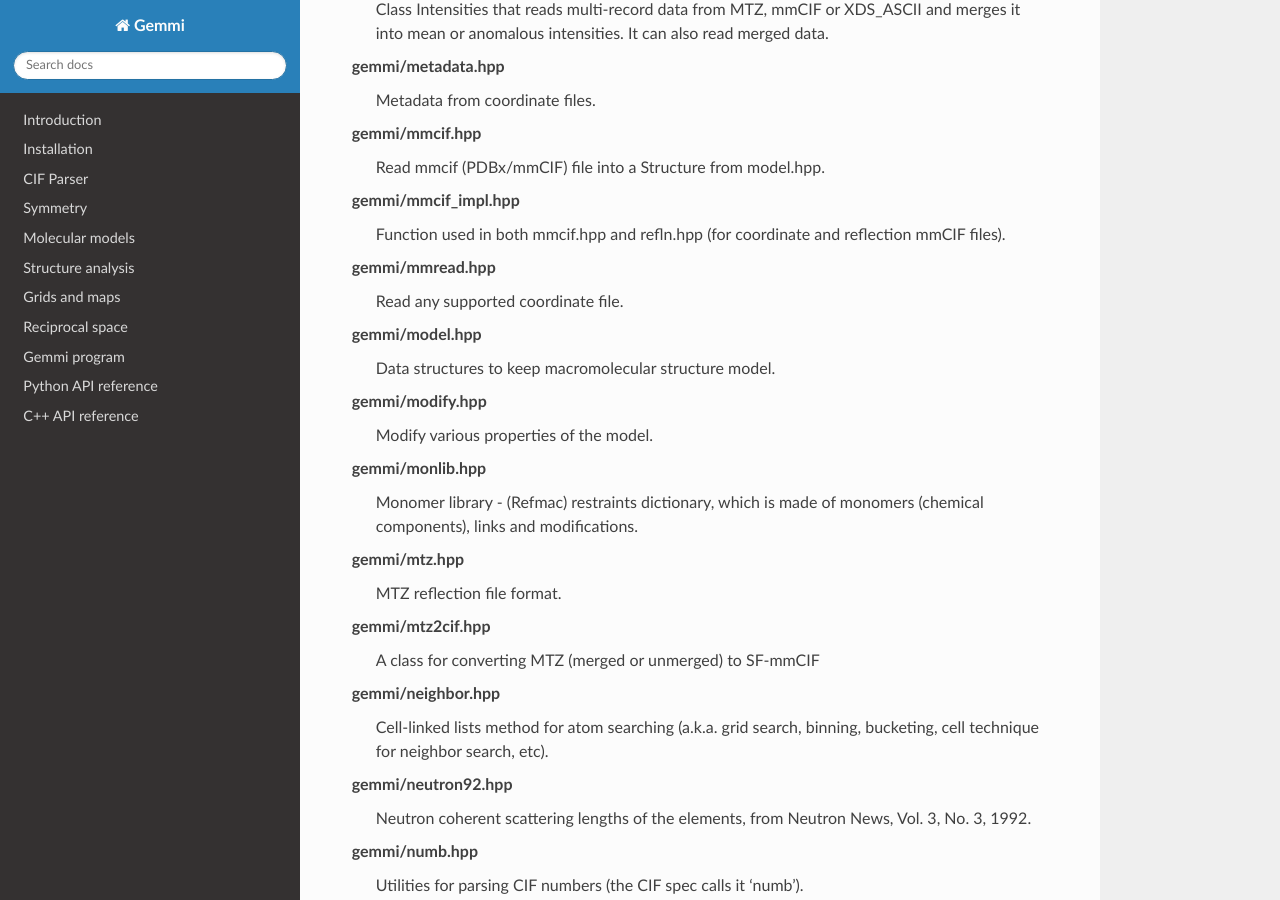
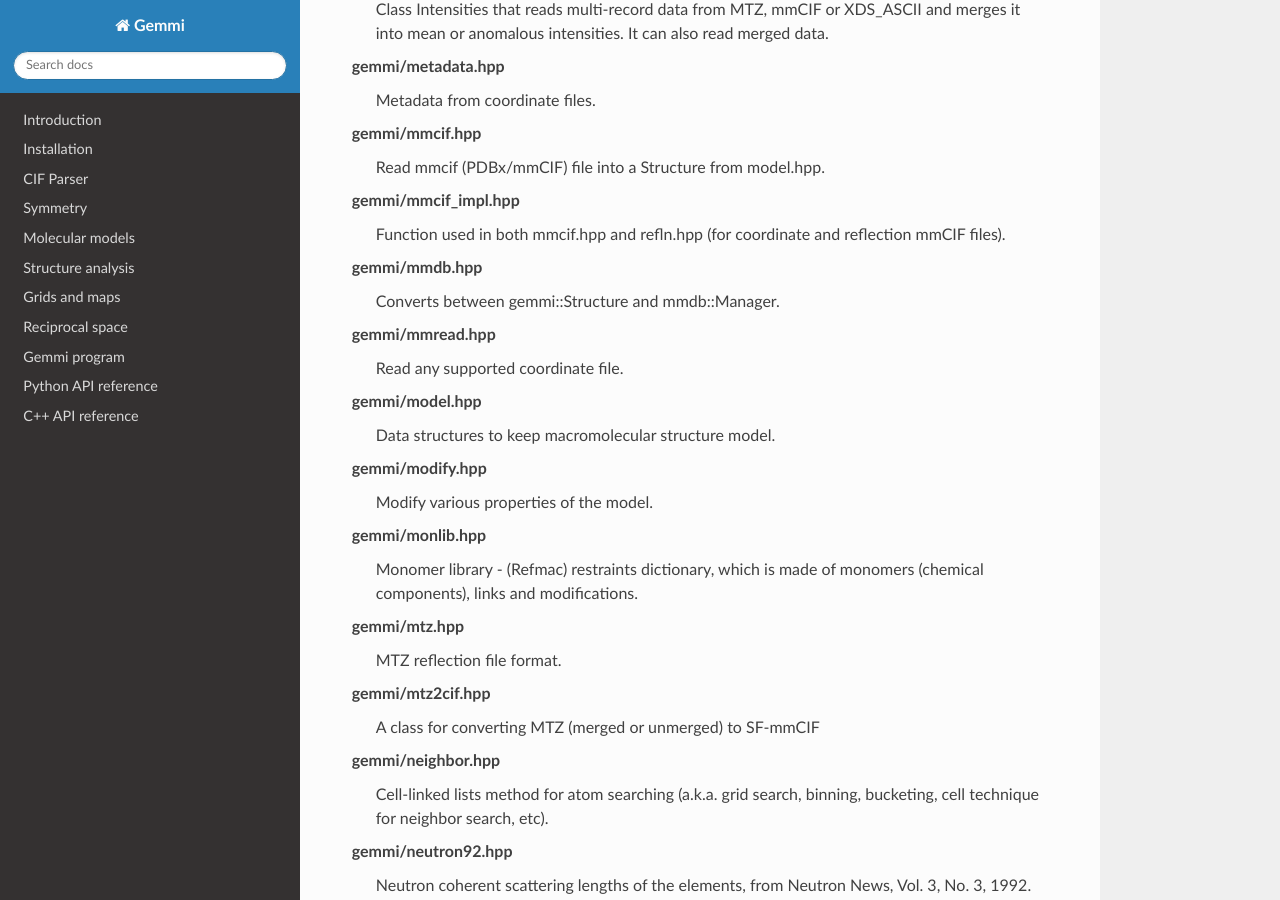
Before and after one commit to project-gemmi/gemmi, a Sphinx documentation site: the page built from docs/headers.rst, in a window 1280 px wide and 900 px high, scrolled down 3349 px. Built offline with Sphinx 7.4.7 and the Read the Docs theme 2.0.0, drawn with Linux system fonts in a browser that asks for light colours; some of the changed text lies outside the part shown.

Commit message:
added function copy_from_mmdb(mmdb::Manager* manager) -> Structure
also, to_mmdb.hpp was renamed to mmdb.hpp

```diff
--- a/docs/headers.rst
+++ b/docs/headers.rst
@@ -162,6 +162,9 @@ gemmi/mmcif_impl.hpp
     Function used in both mmcif.hpp and refln.hpp (for coordinate and
     reflection mmCIF files).
 
+gemmi/mmdb.hpp
+    Converts between gemmi::Structure and mmdb::Manager.
+
 gemmi/mmread.hpp
     Read any supported coordinate file.
 
```
Also changed, not shown: other parts of docs/headers.rst (+0 -3 lines), 3 other files.
